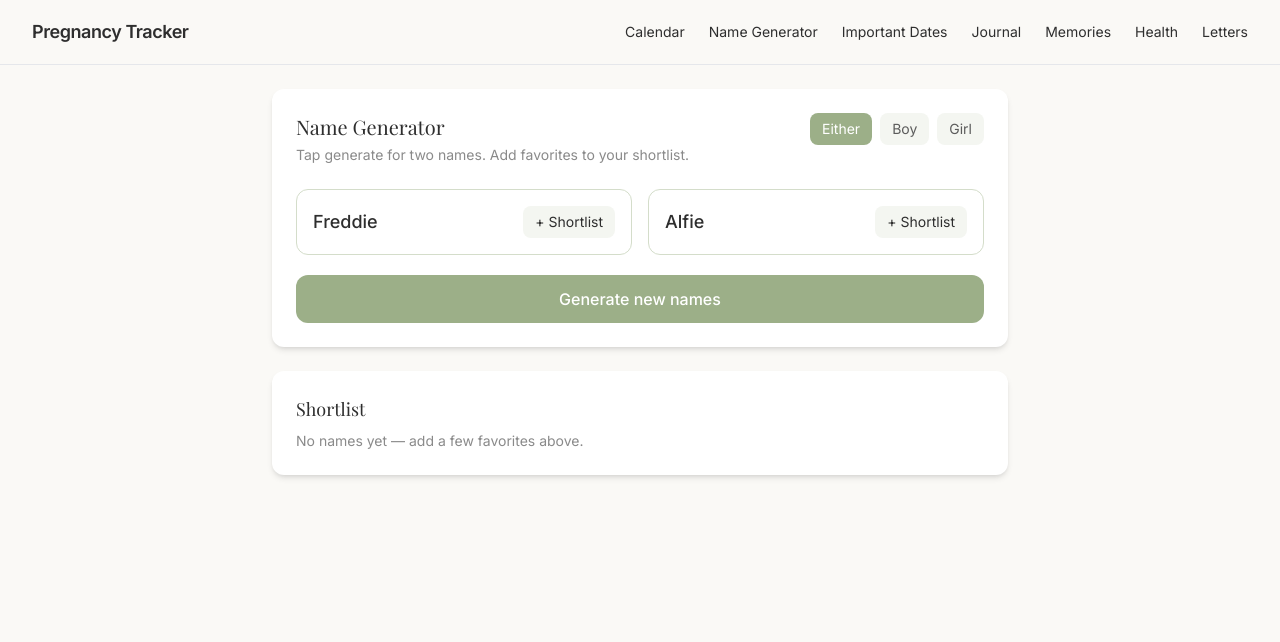
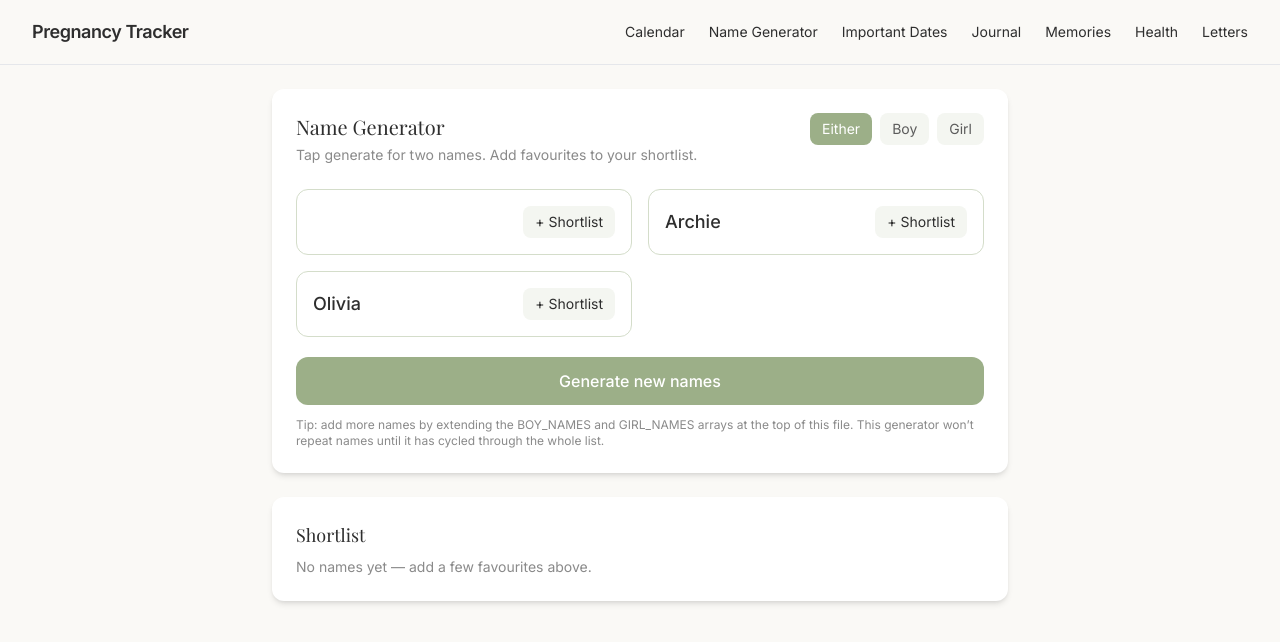
Before and after one commit to danchowdhury49-cloud/pregnancy-site, a Next.js app: page /name-generator in a window 1280 px wide. Shown: the top 642 px of the page. Built offline with nearby package versions, Linux system fonts and the light colour scheme; a web font is replaced by a local one.

Commit message:
Improve name generator (no repeats)

```diff
--- a/app/(protected)/name-generator/page.tsx
+++ b/app/(protected)/name-generator/page.tsx
@@ -1,41 +1,93 @@
 "use client";
 
-import { useMemo, useState } from "react";
+import { useEffect, useMemo, useRef, useState } from "react";
 
+/**
+ * OPTION 1: BIG LISTS IN CODE (YOU CAN EXPAND THESE)
+ * Add hundreds/thousands here whenever you want.
+ */
 const BOY_NAMES = [
   "Noah","Oliver","George","Leo","Arthur","Harry","Charlie","Theo","Oscar","Freddie",
   "Jack","Alfie","Henry","Archie","Finley","Felix","Jude","Hugo","Louis","Milo",
+  // Add more...
 ];
 
 const GIRL_NAMES = [
   "Olivia","Amelia","Isla","Ava","Mia","Ivy","Freya","Lily","Grace","Sophie",
   "Ella","Evie","Poppy","Ruby","Charlotte","Florence","Matilda","Willow","Aria","Elsie",
+  // Add more...
 ];
 
-function pickTwoDistinct(list: string[]): [string, string] {
-  const a = list[Math.floor(Math.random() * list.length)];
-  let b = list[Math.floor(Math.random() * list.length)];
-  while (b === a && list.length > 1) b = list[Math.floor(Math.random() * list.length)];
-  return [a, b];
+/** Fisher–Yates shuffle */
+function shuffle<T>(arr: T[]): T[] {
+  const a = [...arr];
+  for (let i = a.length - 1; i > 0; i--) {
+    const j = Math.floor(Math.random() * (i + 1));
+    [a[i], a[j]] = [a[j], a[i]];
+  }
+  return a;
+}
+
+/**
+ * Creates a "deck" of names that we draw from.
+ * This prevents repeats until the deck is exhausted.
+ */
+function buildDeck(mode: "boy" | "girl" | "either") {
+  if (mode === "boy") return shuffle(BOY_NAMES);
+  if (mode === "girl") return shuffle(GIRL_NAMES);
+  return shuffle([...BOY_NAMES, ...GIRL_NAMES]);
 }
 
 export default function NameGeneratorPage() {
   const [mode, setMode] = useState<"boy" | "girl" | "either">("either");
 
-  const activeList = useMemo(() => {
-    if (mode === "boy") return BOY_NAMES;
-    if (mode === "girl") return GIRL_NAMES;
-    return [...BOY_NAMES, ...GIRL_NAMES];
+  // The shuffled deck and the current index into it.
+  const deckRef = useRef<string[]>([]);
+  const indexRef = useRef<number>(0);
+
+  const [pair, setPair] = useState<[string, string]>(["", ""]);
+  const [shortlist, setShortlist] = useState<string[]>([]);
+
+  // Build/reset the deck whenever mode changes.
+  useEffect(() => {
+    deckRef.current = buildDeck(mode);
+    indexRef.current = 0;
+
+    // Immediately generate the first pair.
+    generatePair();
+    // eslint-disable-next-line react-hooks/exhaustive-deps
   }, [mode]);
 
-  const [pair, setPair] = useState<[string, string]>(() => pickTwoDistinct(activeList));
-  const [shortlist, setShortlist] = useState<string[]>([]);
+  function nextName(): string {
+    // If deck is empty, just return placeholder
+    if (deckRef.current.length === 0) return "—";
 
-  function generate() {
-    setPair(pickTwoDistinct(activeList));
+    // If we’ve reached the end, reshuffle and restart (still no repeats within each cycle)
+    if (indexRef.current >= deckRef.current.length) {
+      deckRef.current = shuffle(deckRef.current);
+      indexRef.current = 0;
+    }
+
+    const name = deckRef.current[indexRef.current];
+    indexRef.current += 1;
+    return name;
+  }
+
+  function generatePair() {
+    // Ensure we return two different names (as long as deck has >=2)
+    const a = nextName();
+    let b = nextName();
+
+    if (deckRef.current.length >= 2) {
+      // In the rare case they match, keep drawing (won’t loop forever because deck has variety)
+      while (b === a) b = nextName();
+    }
+
+    setPair([a, b]);
   }
 
   function addToShortlist(name: string) {
+    if (!name || name === "—") return;
     setShortlist((prev) => (prev.includes(name) ? prev : [name, ...prev]));
   }
 
@@ -43,48 +95,49 @@ export default function NameGeneratorPage() {
     setShortlist((prev) => prev.filter((n) => n !== name));
   }
 
+  const modeButtons = useMemo(
+    () => [
+      { key: "either" as const, label: "Either" },
+      { key: "boy" as const, label: "Boy" },
+      { key: "girl" as const, label: "Girl" },
+    ],
+    []
+  );
+
   return (
     <div className="space-y-6">
       <div className="bg-white rounded-xl shadow-md p-6">
-        <div className="flex items-start justify-between gap-4">
+        <div className="flex items-start justify-between gap-4 flex-wrap">
           <div>
             <h1 className="font-serif text-xl text-text-primary">Name Generator</h1>
             <p className="mt-1 text-sm text-text-muted">
-              Tap generate for two names. Add favorites to your shortlist.
+              Tap generate for two names. Add favourites to your shortlist.
             </p>
           </div>
 
           <div className="flex gap-2">
-            <button
-              onClick={() => setMode("either")}
-              className={`px-3 py-1.5 rounded-lg text-sm ${
-                mode === "either" ? "bg-sage-400 text-white" : "bg-sage-50 text-text-secondary hover:bg-sage-100"
-              }`}
-            >
-              Either
-            </button>
-            <button
-              onClick={() => setMode("boy")}
-              className={`px-3 py-1.5 rounded-lg text-sm ${
-                mode === "boy" ? "bg-sage-400 text-white" : "bg-sage-50 text-text-secondary hover:bg-sage-100"
-              }`}
-            >
-              Boy
-            </button>
-            <button
-              onClick={() => setMode("girl")}
-              className={`px-3 py-1.5 rounded-lg text-sm ${
-                mode === "girl" ? "bg-sage-400 text-white" : "bg-sage-50 text-text-secondary hover:bg-sage-100"
-              }`}
-            >
-              Girl
-            </button>
+            {modeButtons.map((b) => (
+              <button
+                key={b.key}
+                onClick={() => setMode(b.key)}
+                className={`px-3 py-1.5 rounded-lg text-sm transition-colors ${
+                  mode === b.key
+                    ? "bg-sage-400 text-white"
+                    : "bg-sage-50 text-text-secondary hover:bg-sage-100"
+                }`}
+              >
+                {b.label}
+              </button>
+            ))}
           </div>
         </div>
 
         <div className="mt-6 grid sm:grid-cols-2 gap-4">
           {pair.map((name) => (
-            <div key={name} className="rounded-xl border border-sage-200 p-4 flex items-center justify-between">
+            <div
+              key={name}
+              className="rounded-xl border border-sage-200 p-4 flex items-center justify-between"
+            >
               <div className="text-lg font-medium text-text-primary">{name}</div>
               <button
                 onClick={() => addToShortlist(name)}
@@ -97,22 +150,30 @@ export default function NameGeneratorPage() {
         </div>
 
         <button
-          onClick={generate}
+          onClick={generatePair}
           className="mt-5 w-full py-3 rounded-xl bg-sage-400 text-white font-medium hover:bg-sage-500 transition-colors"
         >
           Generate new names
         </button>
+
+        <p className="mt-3 text-xs text-text-muted">
+          Tip: add more names by extending the BOY_NAMES and GIRL_NAMES arrays at the top of this file.
+          This generator won’t repeat names until it has cycled through the whole list.
+        </p>
       </div>
 
       <div className="bg-white rounded-xl shadow-md p-6">
         <h2 className="font-serif text-lg text-text-primary">Shortlist</h2>
 
         {shortlist.length === 0 ? (
-          <p className="mt-2 text-sm text-text-muted">No names yet — add a few favorites above.</p>
+          <p className="mt-2 text-sm text-text-muted">No names yet — add a few favourites above.</p>
         ) : (
           <ul className="mt-4 space-y-2">
             {shortlist.map((name) => (
-              <li key={name} className="flex items-center justify-between rounded-lg border border-sage-100 p-3">
+              <li
+                key={name}
+                className="flex items-center justify-between rounded-lg border border-sage-100 p-3"
+              >
                 <span className="text-text-primary">{name}</span>
                 <button
                   onClick={() => removeFromShortlist(name)}
```
